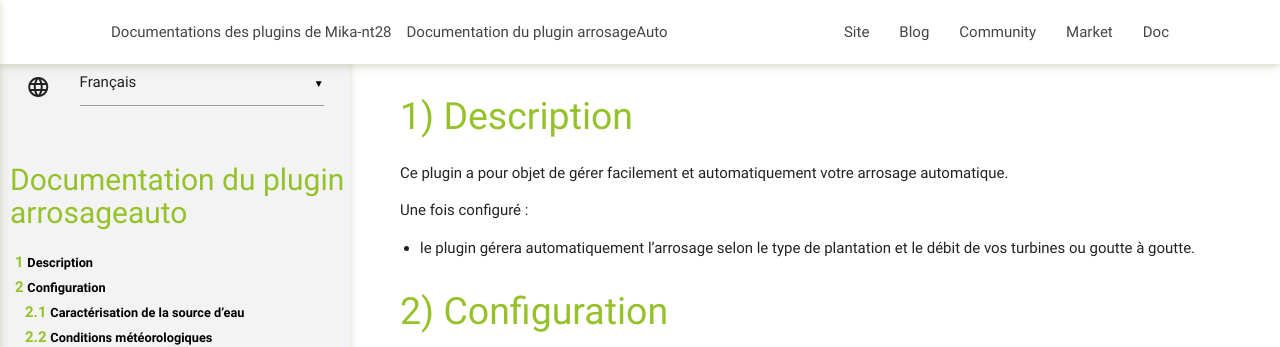
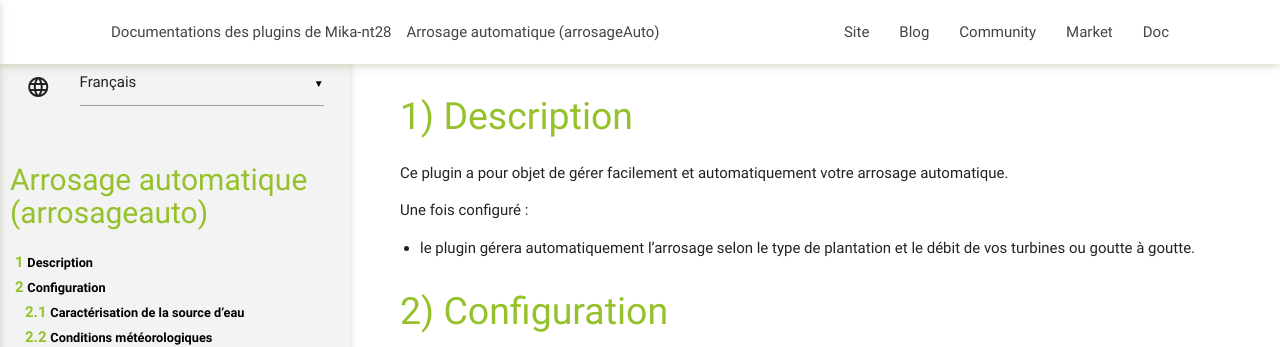
Before and after one commit to mika-nt28/Documentations, a Jekyll site: the page built from arrosageAuto/fr_FR/index.md, in a window 1280 px wide. Shown: the top 347 px of the page. Built offline with Jekyll 4.4.1, drawn with Linux system fonts in a browser that asks for light colours.

Commit message:
Update index.md

```diff
--- a/arrosageAuto/fr_FR/index.md
+++ b/arrosageAuto/fr_FR/index.md
@@ -1,6 +1,6 @@
 ---
 layout: default
-title: Documentation  du plugin arrosageAuto
+title: Arrosage automatique (arrosageAuto)
 lang: fr_FR
 pluginId: arrosageAuto
 ---
```
